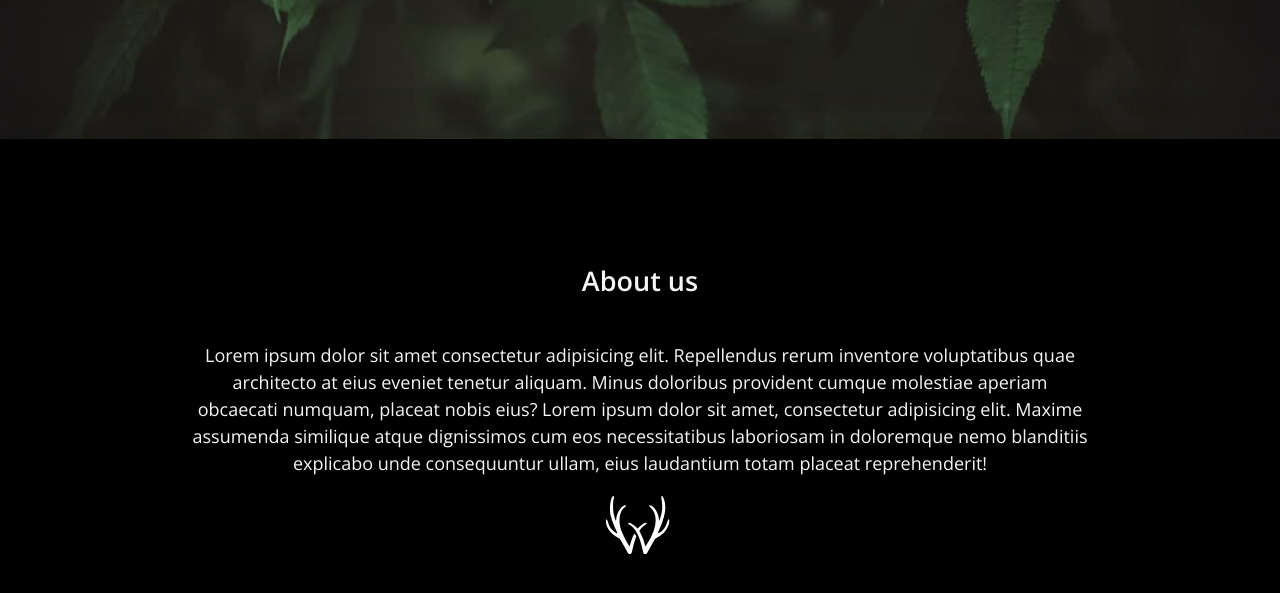
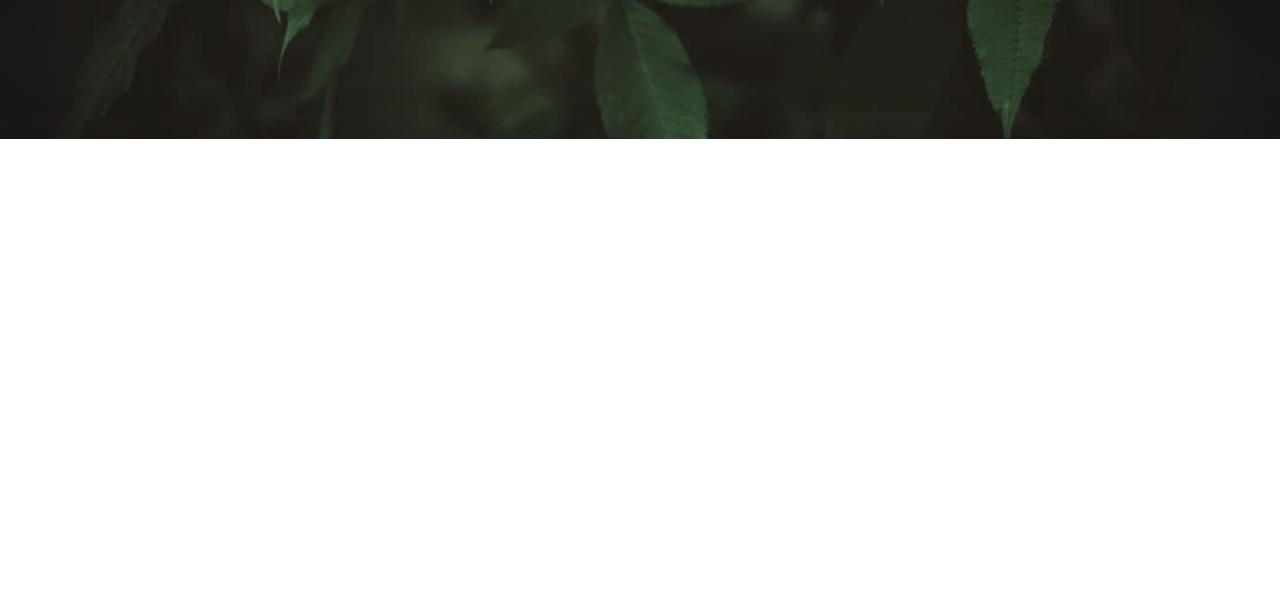
Before and after one commit to yoopigo/HTML-builder, a website: page 06-build-page/project-dist/index.html in a window 1280 px wide. Shown: the part 2250-2843 px from the top of the page. After the commit the page ends 2389 px from the top, so only its background shows below. Drawn offline with nearby package versions, Linux system fonts and the light colour scheme.

Commit message:
fix: fix 6 task

```diff
--- a/06-build-page/project-dist/index.html
+++ b/06-build-page/project-dist/index.html
@@ -98,19 +98,6 @@
     </div>
   </div>
 </footer>
- <div class="about-container">
-  <h2>About us</h2>
-  <p class="about-text">
-    Lorem ipsum dolor sit amet consectetur adipisicing elit. Repellendus rerum
-    inventore voluptatibus quae architecto at eius eveniet tenetur aliquam.
-    Minus doloribus provident cumque molestiae aperiam obcaecati numquam,
-    placeat nobis eius? Lorem ipsum dolor sit amet, consectetur adipisicing
-    elit. Maxime assumenda similique atque dignissimos cum eos necessitatibus
-    laboriosam in doloremque nemo blanditiis explicabo unde consequuntur ullam,
-    eius laudantium totam placeat reprehenderit!
-  </p>
-  <div class="logo-icon"></div>
-</div>
 
   </body>
 </html>
--- a/06-build-page/project-dist/style.css
+++ b/06-build-page/project-dist/style.css
@@ -419,21 +419,3 @@ footer .container {
   background-image: url('assets/svg/telegram.svg');
   background-size: 26px;
 }
-.about-container {
-  padding-top: 100px;
-  padding-bottom: 100px;
-
-  display: flex;
-  flex-direction: column;
-  justify-content: space-between;
-  align-items: center;
-
-  text-align: center;
-
-  background-color: black;
-  color: whitesmoke;
-}
-
-.about-text {
-  width: 70%;
-}
```
Also changed, not shown: 06-build-page/index.js (+16 -0 lines), 06-build-page/project-dist/assets/img/squirrel-2.jpg (deleted).
